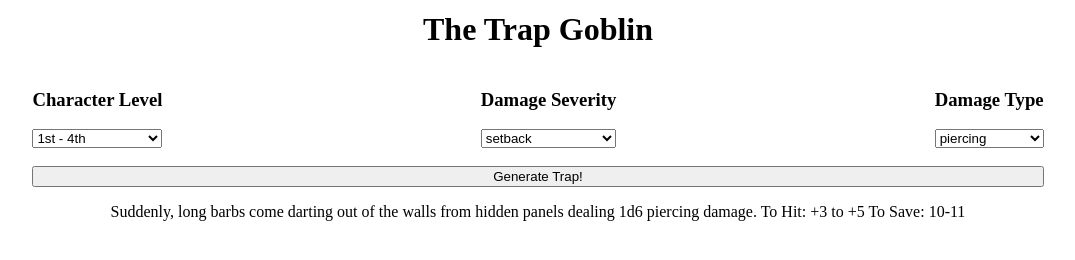
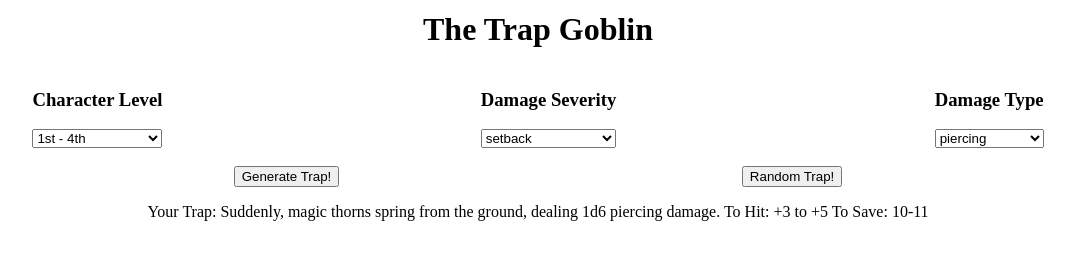
Before and after one commit to acmudd02/The-Trap-Goblin, a plain HTML site: page index.html in a window 1280 px wide. Both pictures are taken after a click on the button "Generate Trap!". Shown: the part 318-578 px from the top of the page, without its empty margins (102-1177 px from the left). Drawn offline with nearby package versions, Linux system fonts and the light colour scheme.

Commit message:
Added Random Trap Feature

```diff
--- a/index.html
+++ b/index.html
@@ -40,7 +40,10 @@
         </select>
     </div>
     </div><br>
+    <div class="buttons">
         <button type="button" id="generate" onclick="get_level()">Generate Trap!</button>
+        <button type="button" id="rando" onclick="random_trap()">Random Trap!</button>
+    </div>
 </div>
       <div class="results">
       <p id="trap"></p>
--- a/tg_css.css
+++ b/tg_css.css
@@ -26,10 +26,21 @@ h1{
   display: flex;
   justify-content: center;
 }
+
+.buttons{
+  display: flex;
+  justify-content: space-around;
+
+}
+
+.results{
+  display: flex;
+  justify-content: center;
+}
 /*======================================
              Media Queries
 ======================================*/
-@media only screen and (min-width:600px){
+@media only screen and (min-width:1000px){
   .content{
     display: flex;
     justify-content: space-between;
@@ -46,7 +57,7 @@ h1{
   justify-content: space-between;
 }
 }
-@media only screen and (min-width:800px){
+@media only screen and (min-width:1300px){
 .content{
 
   justify-content: space-around;
--- a/tg_js.js
+++ b/tg_js.js
@@ -8,14 +8,17 @@
 
   var to_hit= ['+3 to +5', '+6 to +8', '+9 to +12']
 
-  var damage = ['Suddenly, long barbs come darting out of the walls from hidden panels dealing ',
-  'Suddenly, spinning blades come slashing out of the floor dealing ',
-  'Suddenly, the ceiling drops, crushing everything beneath it, dealing ',
-  'Suddenly, jets of flame erupt from hidden tubes in the walls, dealing ',
-  'Suddenly, arcing currents of electricity dance on hidden panels in the floor, dealing ',
-  'Suddenly, an arctic wind blows from a hidden passage, dealing ',
-  'Suddenly, a spectral hand reachs through the wall, dealing '];
+  var damage = [['  Suddenly, long barbs come darting out of the walls from hidden panels dealing ', '  Suddenly, spikes spring from the dungeon floor, dealng ', '  Suddenly, a flurry of darts sprays from a hidden panel dealing ', '  Suddenly, a pit in the floor opens, a pit lined with spikes dealing ', '  Suddenly, magic thorns spring from the ground, dealing ', '  Suddenly, the floor tilts into a stone slide, at the bottom is a bed of spikes, dealing '],
+  [ '  Suddenly, spinning blades come slashing out of the floor dealing ', '  Suddenly, an animated sword attacks, dealing ', '  Suddenly, a pendulum swings a crescent blade, dealing ', '  Suddenly, a spinning blade shooots from a hidden aperature, dealing ','  Suddenly, a spinning blade slashes from the floor, dealing ', '  Suddenly, a statue in the corner swings its sword, dealing '],
+  [ '  Suddenly, the ceiling drops, crushing everything beneath it, dealing ', '  Suddenly, the walls slam together, dealing ', '  Suddenly, a boulder drops from the ceiling, dealing ', '  Suddenly, a panel drops from above, dealing ', '  Suddenly, a panel in the floor rotates, pressing all pcs on it, dealing ', '  Suddenly, a statue collapses, dealing '],
+  [ '  Suddenly, jets of flame erupt from hidden tubes in the walls, dealing ', '  Suddenly, a floor magically turns into magma, dealing ', '  Suddenly, a burst of flame emerges from the floor, dealing ', "  Suddenly, a stone dragon's head turns, and breathes flame, dealing ", '  Suddenly, the sound of gas can be heard, followed by a dropping quick match, dealing ', '  Suddenly, an animated lantern flies from the wall, and pours flaming oil, dealing '],
+  [ '  Suddenly, arcing currents of electricity dance on hidden panels in the floor, dealing ', '  Suddenly, a bolt of lightning erupts from a pair of diamonds set in the wall, dealing ', '  Suddenly, a bolt of lightning roars from a fresco of a storm cloud on the cieling, dealing ', '  Suddenly, a jar filled with a blue potion drops from a hidden chute, dealing ', '  Suddenly, the hum of electricity can be heard coming from the walls, the floor sparks, dealing ', '  Suddenly, there is a flash of light, as a bolt of electricity strikes, dealing ' ],
+  [ '  Suddenly, an arctic wind blows from a hidden passage, dealing ', '  Suddenly, a cold mist forms around, dealing ', '  Suddenly, an orb of glacial ice drops from the cieling, dealing ', '  Suddenly, a puff of arctic wind blows from hidden tubes, dealing ', 'Suddenly, the floor drops, giving way to a pool of unbelievably cold water, dealing ', 'Suddenly, a blue bolt of arcane enrgy leaps from a rod in the center of the room, dealing '],
+  [ '  Suddenly, a spectral hand reachs through the wall, dealing ', '  Suddenly a ray of green energy blasts from a hiddne panel, dealing ', '  Suddenly, a statue of a mummy touches, dealing ', '  Suddenly, a screaming skull descends from the cieling and strikes, dealing ', '  Suddenly, the floor takes on a greenish incadescence, dealing ', '  Suddenly, there is a flash of green light, and a skeletal figure lashes out, dealing ']];
 
+var dmg = $("#type option:selected").text();
+
+var rando_dmg_selector = [ ' piercing ', ' slashing ', ' crushing ', ' fire ', ' electric', ' cold ', ' necrotic ']
 
    // On selection of the damage, a paragraph is added to the body containing a description i.e.
   // A sectret panel opens in the wall, and a spinning blade lashes out, dealing (damage)
@@ -25,6 +28,15 @@
     var sev = $("#severity").val();
     var lvl = $("#cha_lvl").val();
     var dmg_type = $("#type").val();
-    var dmg = $("#type option:selected").text();
-    document.getElementById("trap").innerHTML = damage[dmg_type] + levels[lvl][sev] + ' ' + dmg + " damage." + " To Hit: " + to_hit[sev]  + " To Save: " + save[sev];
+    var random = Math.floor(Math.random() * 6);
+    document.getElementById("trap").innerHTML = 'Your Trap:  ' + damage[dmg_type][random] + levels[lvl][sev] + ' ' + dmg + " damage." + " To Hit: " + to_hit[sev]  + " To Save: " + save[sev];
 }
+  //Create a Random Trap Option to randomize all trap features
+  function random_trap() {
+    var random_sev = Math.floor(Math.random() * 3);
+    var random_lvl = Math.floor(Math.random() * 3);
+    var random_dmg_type = Math.floor(Math.random() * 3);
+    var random_txt = Math.floor(Math.random() * 6);
+    var dmg =
+    document.getElementById("trap").innerHTML = 'Your Trap:  ' + damage[random_dmg_type][random_txt] + levels[random_lvl][random_sev] + ' ' + rando_dmg_selector[random_dmg_type] + " damage." + " To Hit: " + to_hit[random_sev]  + " To Save: " + save[random_sev];
+  }
```
